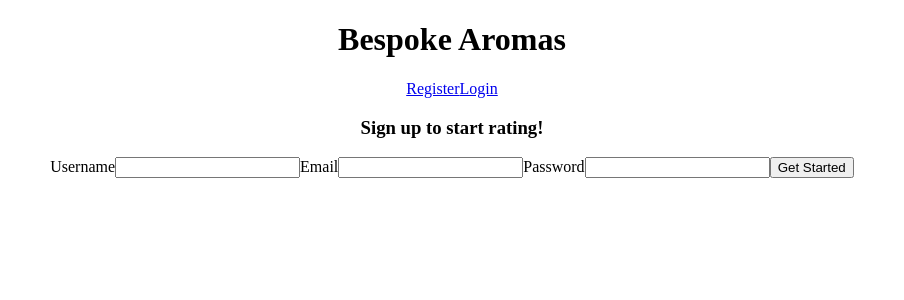
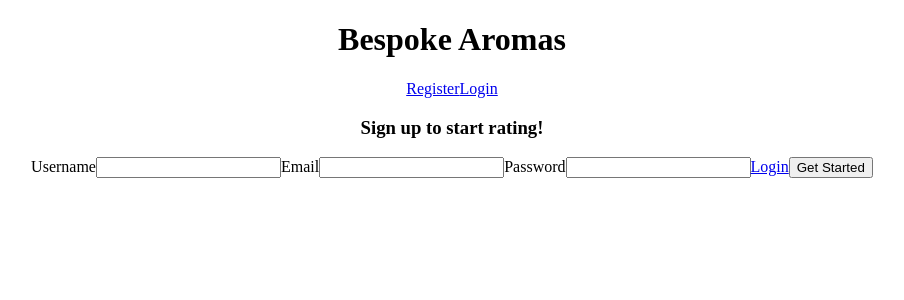
Before and after one commit to Nia-Emani/bespokearomas, a React (Create React App) app in the folder client/: page /register in a window 1280 px wide. Shown: the top 300 px of the page, without its empty margins (188-1092 px from the left). Built offline with nearby package versions, Linux system fonts and the light colour scheme.

Commit message:
setup register functionality

```diff
--- a/client/src/App.js
+++ b/client/src/App.js
@@ -31,11 +31,11 @@
     // history.push("/");
   };
 
-  // const handleRegister = async (registerData) => {
-  //   const userData = await registerUser(registerData);
-  //   setCurrentUser(userData);
-  //   history.push("/");
-  // };
+  const handleRegister = async (registerData) => {
+    const userData = await registerUser(registerData);
+    setCurrentUser(userData);
+    // history.push("/");
+  };
 
   // const handleLogout = () => {
   //   setCurrentUser(null);
@@ -48,7 +48,7 @@
       <Layout>
         <Switch>
           <Route path="/register">
-            <Register />
+            <Register handleRegister={handleRegister} />
           </Route>
           <Route path="/login">
             <Login handleLogin={handleLogin} />
--- a/client/src/screens/Register.jsx
+++ b/client/src/screens/Register.jsx
@@ -1,4 +1,5 @@
 import { useState } from "react";
+import { Link } from "react-router-dom";
 
 export default function Register(props) {
   const [formData, setFormData] = useState({
@@ -62,6 +63,7 @@
             onChange={handleChange}
           />
         </label> */}
+        <Link to="/login">Login</Link>
         <button className="register-button">Get Started</button>
       </form>
     </div>
```
